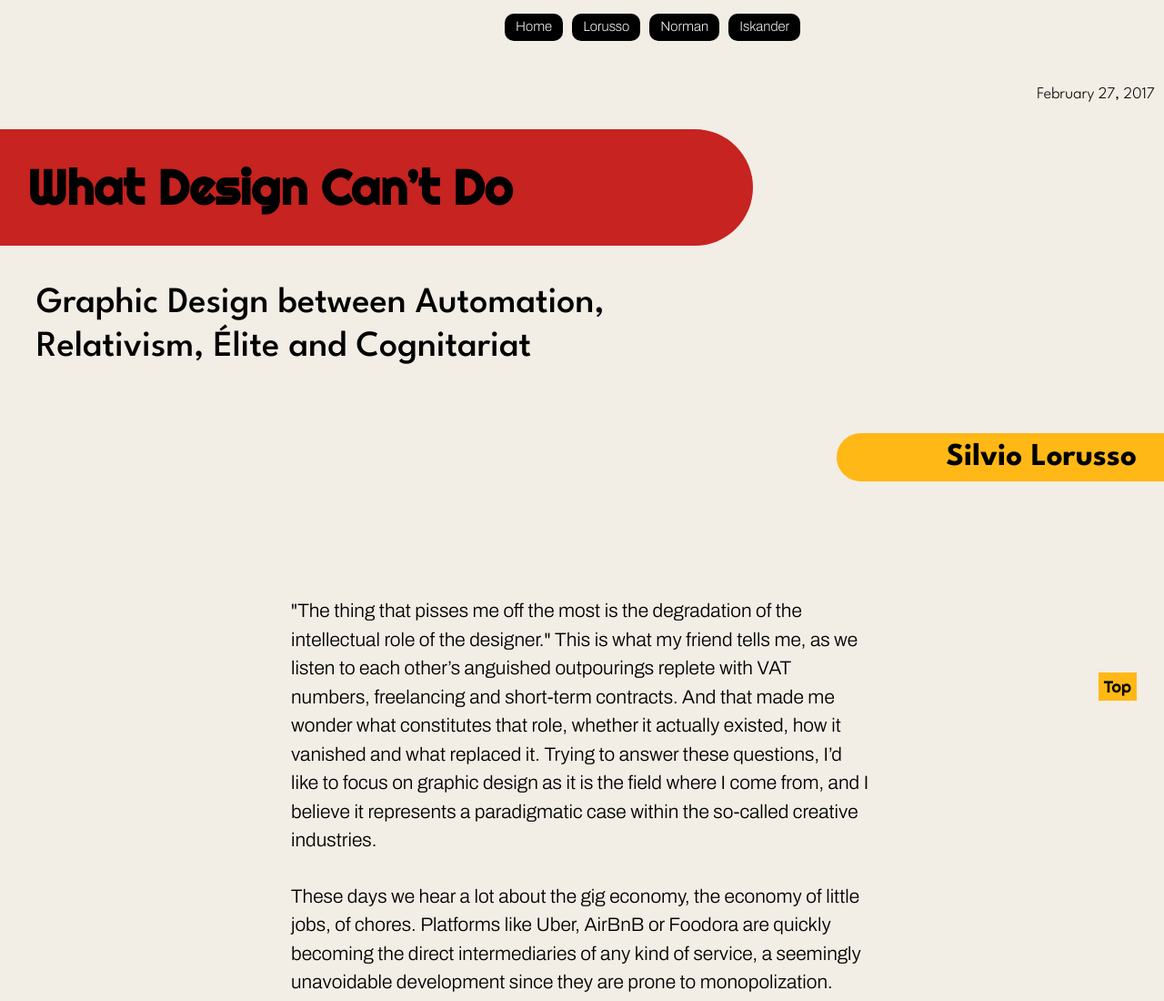
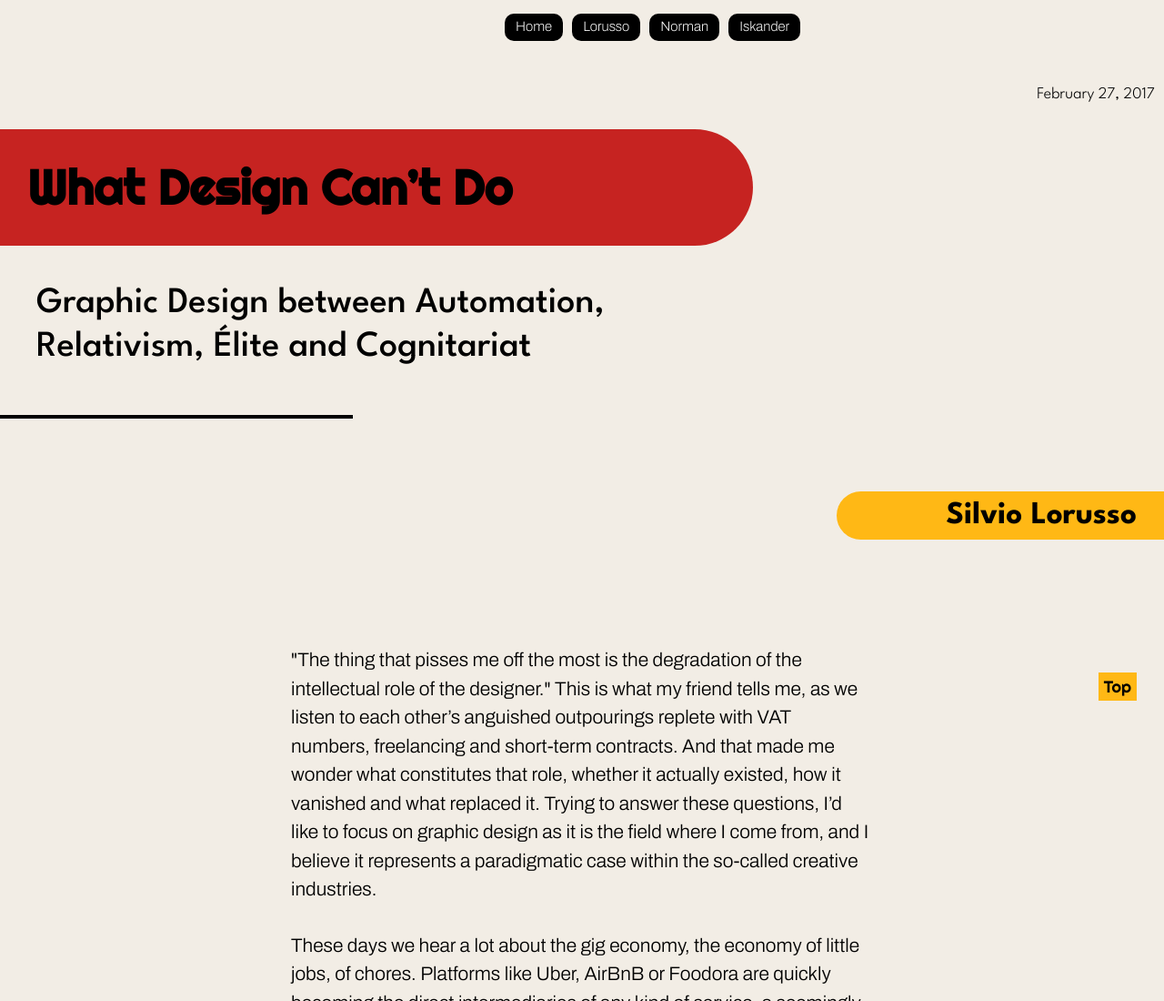
Before and after one commit to lucykim0921/binding, a plain HTML site: page Lorusso.html in a window 1280 px wide. Shown: the top 1100 px of the page at 91% size. Drawn offline with Linux system fonts and the light colour scheme.

Commit message:
added heading_line

```diff
--- a/Lorusso.html
+++ b/Lorusso.html
@@ -37,7 +37,7 @@
         <h5>February 27, 2017</h5>
         <h1>What Design Can’t Do</h1>
         <h2>Graphic Design between Automation, Relativism, Élite and Cognitariat</h2>
-
+        <div class="heading_line"></div>
         <h4>Silvio Lorusso</h4>
     </div>
 
--- a/common.css
+++ b/common.css
@@ -107,6 +107,14 @@ a {
             font-weight: 500;
             font-size: 20px;
         }
+
+    /* heading line  */
+
+    .heading_line {
+        border: black solid 2px;
+        width: 60%;
+        margin-bottom: 40px;
+    }
 
     /* Author name  */
         h4 {
@@ -311,6 +319,11 @@ footer p {
         background-color: var(--yellow-hover);
     }
 
+    .heading_line {
+        margin-top: 50px;
+        width: 50%;
+    }
+
 }
 
 /* Desktop media query */
@@ -363,6 +376,11 @@ footer p {
     .heading {
         margin-bottom: 250px;
     }
+
+    .heading_line {
+        margin-top: 50px;
+        width: 30%;
+    }
 }
 
 /* All these media queries just for the divider.. */
```
